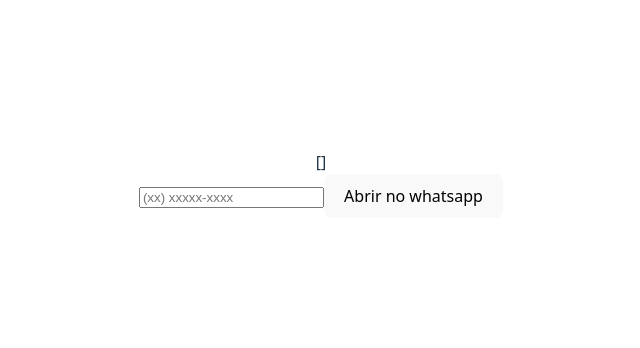
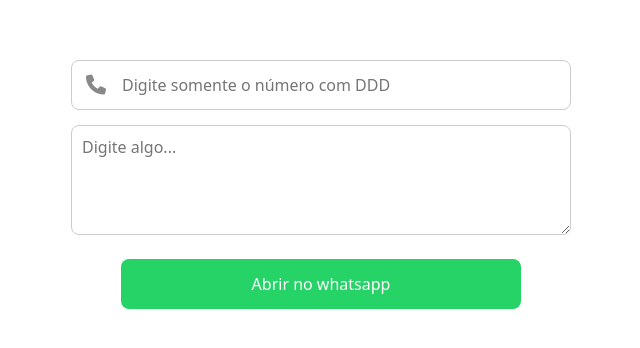
Before and after one commit to jumatosk/wazap, a Vue app: page / in a window 1280 px wide. Shown: the part 216-564 px from the top of the page, without its empty margins (319-959 px from the left). Built offline with nearby package versions, Linux system fonts and the light colour scheme.

Commit message:
modulariza funções, cria componente e inclui campo de texto

```diff
--- a/index.html
+++ b/index.html
@@ -3,6 +3,7 @@
   <head>
     <meta charset="UTF-8" />
     <link rel="icon" type="image/svg+xml" href="/vite.svg" />
+    <link rel="stylesheet" href="https://cdnjs.cloudflare.com/ajax/libs/font-awesome/6.0.0/css/all.min.css" integrity="sha512-9usAa10IRO0HhonpyAIVpjrylPvoDwiPUiKdWk5t3PyolY1cOd4DSE0Ga+ri4AuTroPR5aQvXU9xC6qOPnzFeg==" crossorigin="anonymous" referrerpolicy="no-referrer" />
     <meta name="viewport" content="width=device-width, initial-scale=1.0" />
     <title>Contato desconhecido no whatsapp</title>
   </head>
--- a/src/App.vue
+++ b/src/App.vue
@@ -1,54 +1,10 @@
 <script setup>
-import { reactive } from "vue";
-import { useVuelidate } from "@vuelidate/core";
-import { maxLength } from "@vuelidate/validators";
-
-const number = reactive({ value: "" });
-const rules = {
-  number: {
-    maxLength: maxLength(14),
-  }
-};
-
-const formatPhoneNumber = (value) => {
-  const cleaned = value.replace(/\D/g, "");
-  const match = cleaned.match(/^(\d{2})(\d{5})(\d{4})$/);
-  if (match) {
-    return `(${match[1]}) ${match[2]}-${match[3]}`;
-  }
-  return cleaned;
-};
-
-const handleInput = (e) => {
-  let value = e.target.value.replace(/\D/g, "");
-  if (value.length > 11) value = value.slice(0, 11);
-  number.value = formatPhoneNumber(value);
-};
-
-const handleOpenConversation = () => {
-  const cleanedNumber = number.value.replace(/\D/g, "");
-  const url = `https://api.whatsapp.com/send?phone=55${cleanedNumber}`;
-  window.open(url, "_blank");
-};
-
-const v$ = useVuelidate(rules, { number });
+import callcontact from './pages/callcontact.vue';
 </script>
 
 <template>
-  <div>
-    {{ v$.number.$errors }}
-    <div :class="{ error: v$.number.$errors.length }">
-      <input
-        v-model="number.value"
-        @input="handleInput"
-        placeholder="(xx) xxxxx-xxxx"
-      >
-      <div class="input-errors" v-for="error of v$.number.$errors" :key="error.$uid">
-        <div class="error-msg">{{ error.$message }}</div>
-      </div>
-      <button @click="handleOpenConversation">Abrir no whatsapp</button>
-    </div>
-  </div>
+  <callcontact />
 </template>
 
-<style scoped></style>
+<style scoped>
+</style>
--- /dev/null
+++ b/src/pages/callcontact.vue
@@ -0,0 +1,120 @@
+<script setup>
+import { reactive } from "vue";
+import { formatPhoneNumber } from "../utils/formatPhoneNumber.js";
+import { cleanNumber } from "../utils/cleanNumber.js";
+import { sendMessage } from "../utils/sendMessage.js";
+
+const number = reactive({ value: "" });
+const message = reactive({ value: "" });
+
+const handleInput = (e) => {
+  e.preventDefault();
+  let value = cleanNumber(e.target.value);
+  if (value.length > 11) value = value.slice(0, 11);
+  number.value = formatPhoneNumber(value);
+};
+
+const handleOpenConversation = () => {
+  const cleanedNumber = cleanNumber(number.value);
+sendMessage(cleanedNumber, message.value);
+};
+</script>
+<template>
+  <div class="input-container">
+    <div class="input-wrapper">
+      <i class="fa fa-phone"></i>
+      <input
+        v-model="number.value"
+        @input="handleInput"
+        placeholder="Digite somente o número com DDD"
+      />
+    </div>
+    <textarea
+      v-model="message.value"
+      placeholder="Digite algo..."
+      class="message-input"
+      rows="4"
+    />
+  </div>
+  <br />
+  <button @click="handleOpenConversation">Abrir no whatsapp</button>
+</template>
+<style scoped>
+.input-container {
+  display: flex;
+  flex-direction: column;
+  align-items: center;
+  gap: 15px;
+  width: 100%;
+  max-width: 400px;
+}
+
+.input-wrapper {
+  position: relative;
+  width: 500px;
+}
+
+.input-wrapper input {
+  width: 100%;
+  height: 50px;
+  padding-left: 50px;
+  border: 1px solid #ccc;
+  border-radius: 8px;
+  font-size: 16px;
+  color: #4a4a4a;
+  box-sizing: border-box;
+  background-color: white;
+}
+
+.input-wrapper i {
+  position: absolute;
+  left: 15px;
+  top: 50%;
+  transform: translateY(-50%);
+  color: #888;
+  font-size: 20px;
+  pointer-events: none;
+}
+
+.message-input {
+  width: 500px;
+  border: 1px solid #ccc;
+  border-radius: 8px;
+  font-size: 16px;
+  color: #4a4a4a;
+  box-sizing: border-box;
+  background-color: white;
+}
+
+button {
+  width: 100%;
+  height: 50px;
+  background-color: #25d366;
+  color: white;
+  border: none;
+  border-radius: 8px;
+  font-size: 16px;
+  cursor: pointer;
+  transition: background-color 0.3s ease;
+}
+
+button:hover {
+  background-color: #1da851;
+}
+
+p {
+  font-size: 14px;
+  color: #888;
+  text-align: center;
+  margin-top: 10px;
+}
+
+input,
+textarea {
+  font-family: system-ui, Avenir, Helvetica, Arial, sans-serif !important;
+}
+
+textarea {
+  padding: 10px;
+}
+</style>
--- /dev/null
+++ b/src/utils/cleanNumber.js
@@ -0,0 +1,4 @@
+export const cleanNumber = (value) => {
+    if(!value) return;
+    return value.replace(/\D/g, "");
+}
--- /dev/null
+++ b/src/utils/formatPhoneNumber.js
@@ -0,0 +1,9 @@
+import {cleanNumber} from "./cleanNumber"
+export const formatPhoneNumber = (value) => {
+  const cleaned = cleanNumber(value);
+  const match = cleaned.match(/^(\d{2})(\d{5})(\d{4})$/);
+  if (match) {
+    return `(${match[1]}) ${match[2]}-${match[3]}`;
+  }
+  return cleaned;
+};
--- /dev/null
+++ b/src/utils/sendMessage.js
@@ -0,0 +1,4 @@
+export const sendMessage = (number, message) =>  {
+    const url = `https://api.whatsapp.com/send?phone=${number}&text=${encodeURIComponent(message)}`;
+    window.open(url, '_blank');
+}
```
